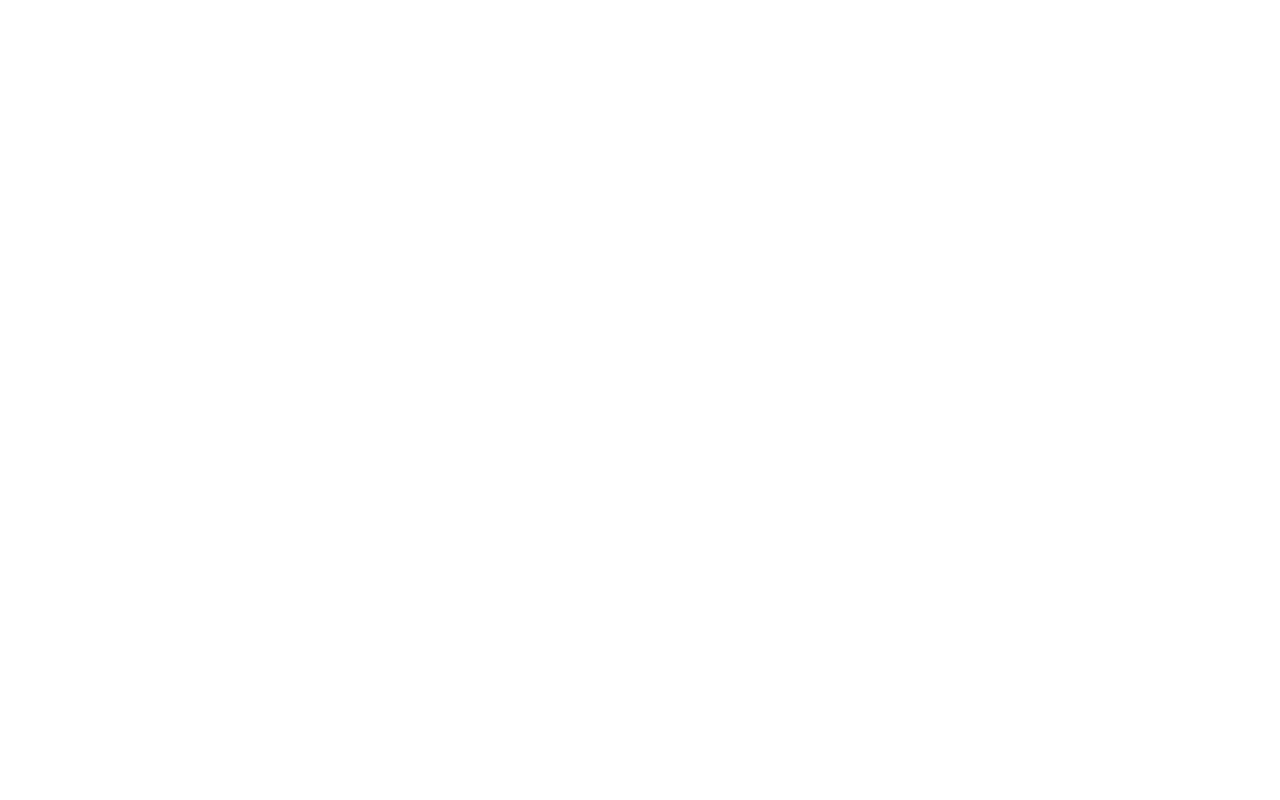
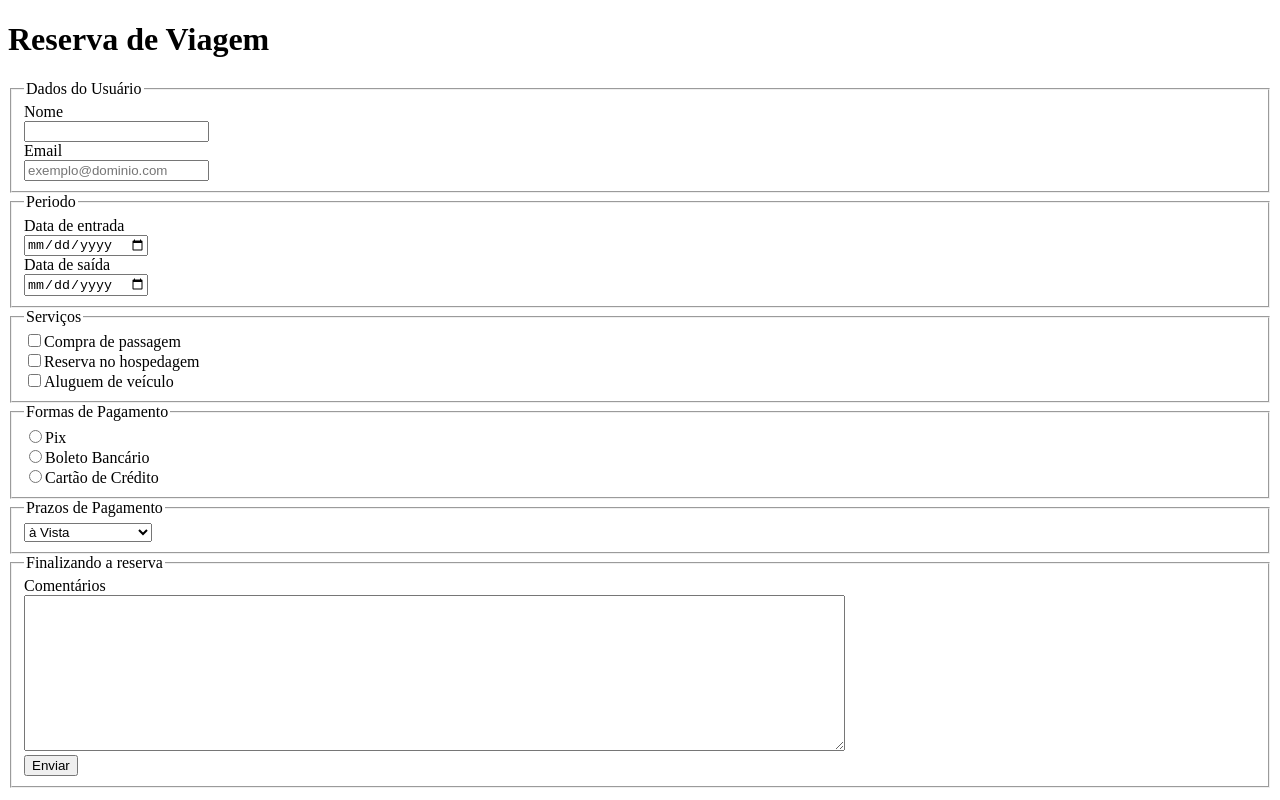
Before and after one commit to FChJunior/Atividades_Faculdade, a plain HTML site: page HTML/Atividade Prática 5/index.html in a window 1280 px wide. Drawn offline with Linux system fonts and the light colour scheme.

Commit message:
Update index.html

```diff
--- a/HTML/Atividade Prática 5/index.html
+++ b/HTML/Atividade Prática 5/index.html
@@ -3,9 +3,98 @@
 <head>
     <meta charset="UTF-8">
     <meta name="viewport" content="width=device-width, initial-scale=1.0">
-    <title>Document</title>
+    <title>Reserva</title>
 </head>
 <body>
+    <header>
+        <h1>Reserva de Viagem</h1>
+    </header>
 
+    <section>
+        <form action="get">
+            <!--Dados do Usuário-->
+            <fieldset>
+                <legend>Dados do Usuário</legend>
+                <label>Nome</label>
+                <br>
+                <input type="text" name="nome" required>
+                <br>
+                <label>Email</label>
+                <br>
+                <input type="email" name="email" placeholder="exemplo@dominio.com" required>
+            </fieldset>
+
+            <!--Periodo-->
+            <fieldset>
+                <legend>Periodo</legend>
+                <label>Data de entrada</label>
+                <br>
+                <input type="date" name="entrdada" required>
+                <br>
+                <label>Data de saída</label>
+                <br>
+                <input type="date" name="saida" required>
+                <br>
+            </fieldset>
+
+            <!--Serviços-->
+            <fieldset>
+                <legend>Serviços</legend>
+                <label>
+                    <input type="checkbox" name="passagem" value="passagem">Compra de passagem
+                    <br>
+                </label>
+                <label>
+                    <input type="checkbox" name="hospedagem" value="hospedagem">Reserva no hospedagem
+                    <br>
+                </label>
+                <label>
+                    <input type="checkbox" name="veiculo" value="veiculo">Aluguem de veículo
+                    <br>
+                </label>
+            </fieldset>
+
+            <!--Formas de Pagamento-->
+            <fieldset>
+                <legend>Formas de Pagamento</legend>
+                <label>
+                    <input type="radio" name="Pagamento" value="Pix">Pix
+                    <br>
+                </label>
+                <label>
+                    <input type="radio" name="Pagamento" value="Boleto">Boleto Bancário
+                    <br>
+                </label>
+                <label>
+                    <input type="radio" name="Pagamento" value="Cartão">Cartão de Crédito
+                    <br>
+                </label>
+            </fieldset>
+
+            <!--Prazos de Pagamento-->
+            <fieldset>
+                <legend>Prazos de Pagamento</legend>
+                <select name="prazo" id="" >
+                    <option value="aVista">à Vista</option>
+                    <option value="5x">em 5x sem juros</option>
+                    <option value="10x">em 10x com juros</option>
+                </select>
+            </fieldset>
+
+            <!--Finalizando a reserva-->
+            <fieldset>
+                <legend>Finalizando a reserva</legend>
+                <label>Comentários</label>
+                <br>
+                <textarea name="Comentario" cols="100" rows="10"></textarea>
+                <br>
+                <input type="submit" value="Enviar">
+            </fieldset>
+        </form>
+    </section>
+
+    <footer>
+
+    </footer>
 </body>
 </html>
```
